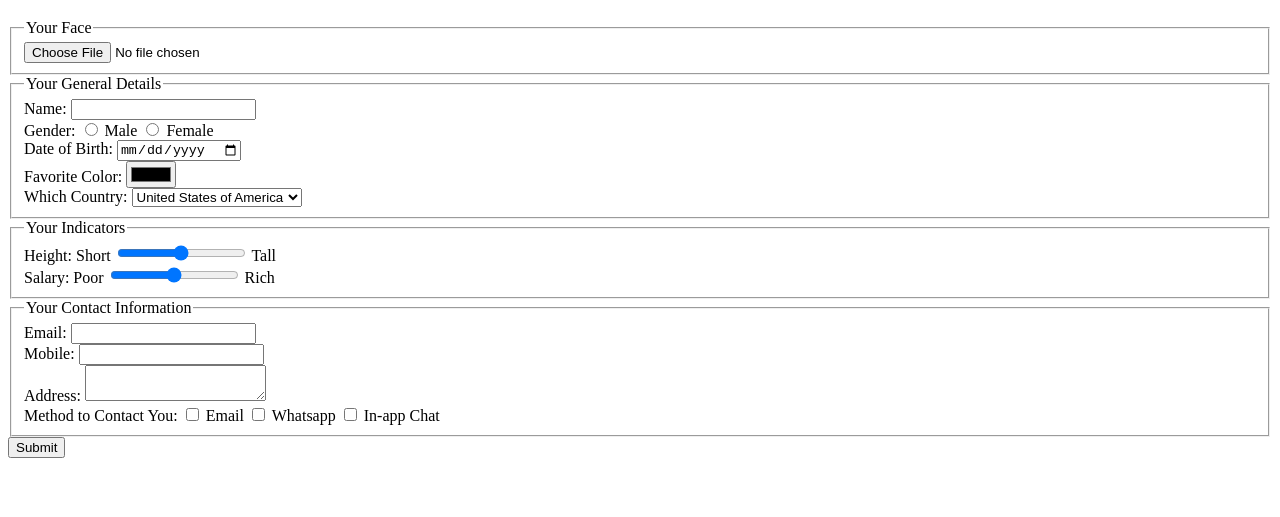
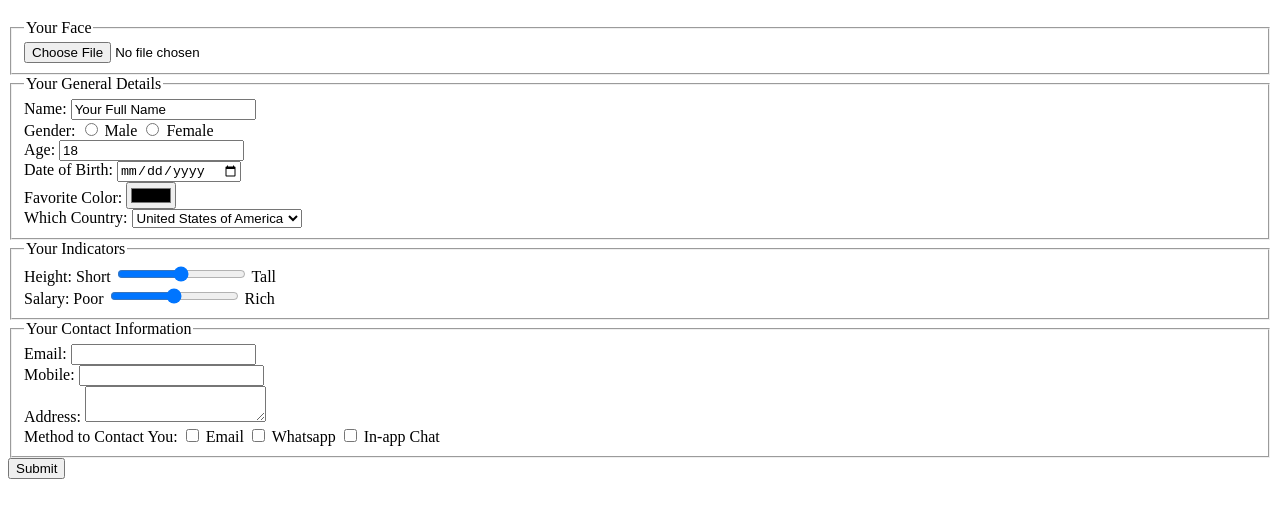
Before and after one commit to OliviaKali/FrontEndPractice, a plain HTML site: page index.html in a window 1280 px wide. Shown: the part 61-578 px from the top of the page. Drawn offline with Linux system fonts and the light colour scheme.

Commit message:
Adding values to input in general details

```diff
--- a/index.html
+++ b/index.html
@@ -26,7 +26,7 @@
             <legend>Your General Details</legend>
 
             <label for="name">Name:</label>
-            <input type="text" name="name">
+            <input type="text" name="name" value="Your Full Name">
             <br>
 
             <label>Gender:</label>
@@ -35,6 +35,10 @@
             <!-- <br> -->
             <input type="radio" name="M-F" value="female">
             <label for="female">Female</label>
+            <br>
+
+            <label for="age">Age:</label>
+            <input type="number" name="age" value="18">
             <br>
 
             <label>Date of Birth:</label>
```
